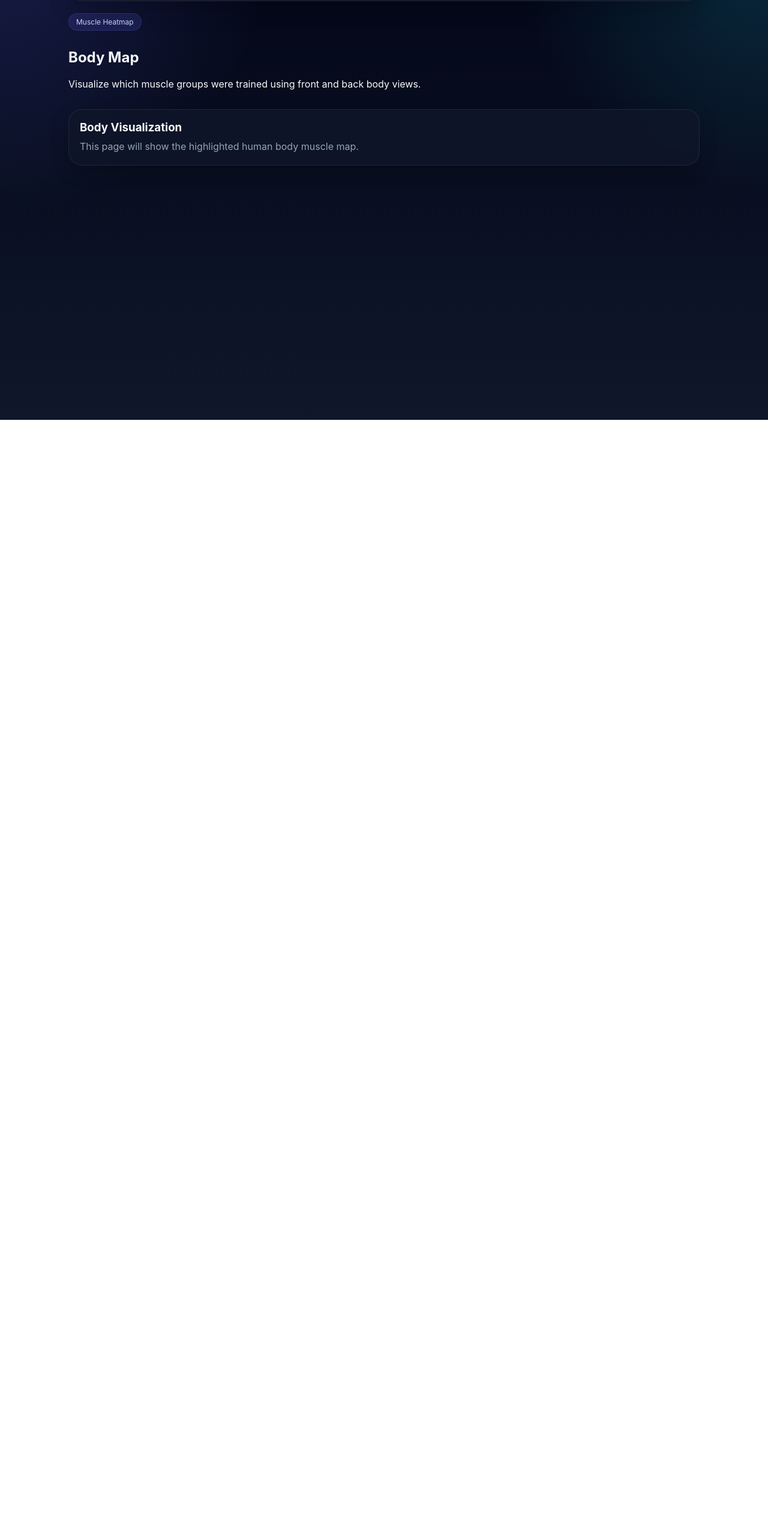
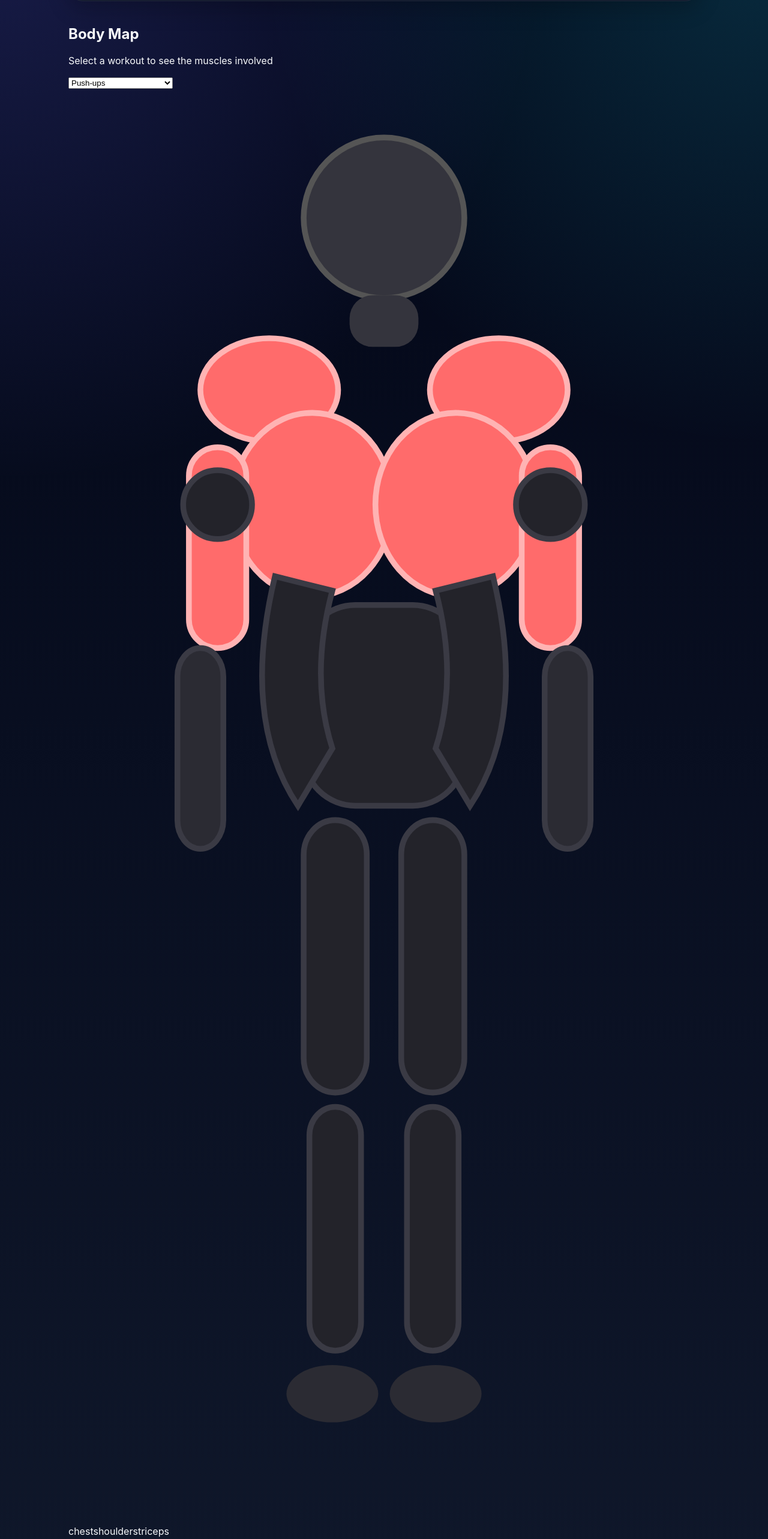
Before and after one commit to logeshk48/fitness-assistant, a React (Vite) app: page /body-map in a window 1280 px wide. Shown: the part 100-2666 px from the top of the page at 60% size. Before the commit the page ends 800 px from the top, so only its background shows below. Built offline with nearby package versions, Linux system fonts and the light colour scheme.

Commit message:
workout ui updated

```diff
--- /dev/null
+++ b/src/data/bodyMapData.js
@@ -0,0 +1,46 @@
+export const workoutMuscleMap = {
+  "Push-ups": {
+    primary: ["chest"],
+    secondary: ["shoulders", "triceps"],
+  },
+  "Incline Push-ups": {
+    primary: ["chest"],
+    secondary: ["shoulders", "triceps"],
+  },
+  "Decline Push-ups": {
+    primary: ["shoulders", "chest"],
+    secondary: ["triceps"],
+  },
+  "Diamond Push-ups": {
+    primary: ["triceps"],
+    secondary: ["chest", "shoulders"],
+  },
+  "Pull-ups": {
+    primary: ["lats"],
+    secondary: ["biceps", "shoulders"],
+  },
+  "Chin-ups": {
+    primary: ["biceps", "lats"],
+    secondary: ["shoulders"],
+  },
+  "Squats": {
+    primary: ["quads"],
+    secondary: ["glutes", "calves"],
+  },
+  "Lunges": {
+    primary: ["quads", "glutes"],
+    secondary: ["hamstrings", "calves"],
+  },
+  "Plank": {
+    primary: ["abs"],
+    secondary: ["shoulders"],
+  },
+  "Dumbbell Shoulder Press": {
+    primary: ["shoulders"],
+    secondary: ["triceps"],
+  },
+  "Dumbbell Bench Press": {
+    primary: ["chest"],
+    secondary: ["triceps", "shoulders"],
+  },
+};
--- a/src/index.css
+++ b/src/index.css
@@ -250,7 +250,7 @@ a {
 
 .set-row {
   display: grid;
-  grid-template-columns: 70px 1fr 90px;
+  grid-template-columns: 70px 1fr 1fr 90px;
   gap: 10px;
   align-items: center;
 }
@@ -657,3 +657,20 @@ a {
     grid-template-columns: repeat(2, 1fr);
   }
 }
+.workout-select-card.active {
+  border: 1px solid #6366f1;
+  box-shadow: 0 0 0 1px #6366f1, 0 10px 30px rgba(99,102,241,0.3);
+}
+.workout-select-card.active {
+  border: 1px solid #6366f1;
+  box-shadow: 0 0 0 1px #6366f1, 0 10px 30px rgba(99,102,241,0.3);
+}
+.primary-btn {
+  background: linear-gradient(135deg, #6366f1, #22d3ee);
+  transition: 0.2s;
+}
+
+.primary-btn:hover {
+  transform: scale(1.02);
+  box-shadow: 0 12px 30px rgba(99,102,241,0.4);
+}
--- a/src/pages/BodyMap.jsx
+++ b/src/pages/BodyMap.jsx
@@ -1,20 +1,99 @@
+import { useMemo, useState } from "react";
+import { workoutMuscleMap } from "../data/bodyMapData";
+import "./BodyMap.css";
 const BodyMap = () => {
+  const [selectedWorkout, setSelectedWorkout] = useState("Push-ups");
+
+  const activeMuscles = useMemo(() => {
+    const workout = workoutMuscleMap[selectedWorkout];
+    if (!workout) return [];
+    return [...workout.primary, ...workout.secondary];
+  }, [selectedWorkout]);
+
+  const isActive = (muscle) => activeMuscles.includes(muscle);
+
+  const getMuscleStyle = (muscle) => ({
+    fill: isActive(muscle) ? "#ff6b6b" : "#23232a",
+    stroke: isActive(muscle) ? "#ffb3b3" : "#3a3a44",
+    strokeWidth: 2,
+    transition: "all 0.3s ease",
+  });
+
   return (
-    <section className="page-section">
-      <div className="section-header">
-        <span className="hero-tag">Muscle Heatmap</span>
-        <h2>Body Map</h2>
-        <p>
-          Visualize which muscle groups were trained using front and back body
-          views.
+    <div className="bodymap-page">
+      <div className="bodymap-card">
+        <h2 className="bodymap-title">Body Map</h2>
+        <p className="bodymap-subtitle">
+          Select a workout to see the muscles involved
         </p>
+
+        <select
+          className="bodymap-select"
+          value={selectedWorkout}
+          onChange={(e) => setSelectedWorkout(e.target.value)}
+        >
+          {Object.keys(workoutMuscleMap).map((workout) => (
+            <option key={workout} value={workout}>
+              {workout}
+            </option>
+          ))}
+        </select>
+
+        <div className="bodymap-svg-wrap">
+          <svg
+            viewBox="0 0 220 500"
+            className="bodymap-svg"
+            xmlns="http://www.w3.org/2000/svg"
+          >
+            <circle cx="110" cy="45" r="28" fill="#34343d" stroke="#555" strokeWidth="2" />
+            <rect x="98" y="72" width="24" height="18" rx="8" fill="#34343d" />
+
+            <ellipse cx="70" cy="105" rx="24" ry="18" style={getMuscleStyle("shoulders")} />
+            <ellipse cx="150" cy="105" rx="24" ry="18" style={getMuscleStyle("shoulders")} />
+
+            <ellipse cx="85" cy="145" rx="28" ry="32" style={getMuscleStyle("chest")} />
+            <ellipse cx="135" cy="145" rx="28" ry="32" style={getMuscleStyle("chest")} />
+
+            <rect x="82" y="180" width="56" height="70" rx="18" style={getMuscleStyle("abs")} />
+
+            <rect x="42" y="125" width="20" height="70" rx="10" style={getMuscleStyle("triceps")} />
+            <rect x="158" y="125" width="20" height="70" rx="10" style={getMuscleStyle("triceps")} />
+
+            <rect x="38" y="195" width="16" height="70" rx="10" fill="#2b2b33" stroke="#3a3a44" strokeWidth="2" />
+            <rect x="166" y="195" width="16" height="70" rx="10" fill="#2b2b33" stroke="#3a3a44" strokeWidth="2" />
+
+            <path
+              d="M72 170 Q60 220 80 250 L92 230 Q84 205 92 175 Z"
+              style={getMuscleStyle("lats")}
+            />
+            <path
+              d="M148 170 Q160 220 140 250 L128 230 Q136 205 128 175 Z"
+              style={getMuscleStyle("lats")}
+            />
+
+            <circle cx="52" cy="145" r="12" style={getMuscleStyle("biceps")} />
+            <circle cx="168" cy="145" r="12" style={getMuscleStyle("biceps")} />
+
+            <rect x="82" y="255" width="22" height="95" rx="12" style={getMuscleStyle("quads")} />
+            <rect x="116" y="255" width="22" height="95" rx="12" style={getMuscleStyle("quads")} />
+
+            <rect x="84" y="355" width="18" height="85" rx="10" style={getMuscleStyle("calves")} />
+            <rect x="118" y="355" width="18" height="85" rx="10" style={getMuscleStyle("calves")} />
+
+            <ellipse cx="92" cy="455" rx="16" ry="10" fill="#2b2b33" />
+            <ellipse cx="128" cy="455" rx="16" ry="10" fill="#2b2b33" />
+          </svg>
+        </div>
+
+        <div className="bodymap-tags">
+          {activeMuscles.map((muscle) => (
+            <span key={muscle} className="bodymap-tag">
+              {muscle}
+            </span>
+          ))}
+        </div>
       </div>
-
-      <div className="info-card">
-        <h3>Body Visualization</h3>
-        <p>This page will show the highlighted human body muscle map.</p>
-      </div>
-    </section>
+    </div>
   );
 };
 
--- a/src/pages/Workouts.jsx
+++ b/src/pages/Workouts.jsx
@@ -6,9 +6,9 @@ import {
 } from "../data/exercises";
 
 const createDefaultSets = () => [
-  { id: 1, reps: "" },
-  { id: 2, reps: "" },
-  { id: 3, reps: "" },
+  { id: 1, reps: "", weight: "" },
+  { id: 2, reps: "", weight: "" },
+  { id: 3, reps: "", weight: "" },
 ];
 
 const Workouts = () => {
@@ -66,6 +66,11 @@ const Workouts = () => {
       prevSets.map((set) => (set.id === id ? { ...set, reps: value } : set))
     );
   };
+  const handleSetWeightChange = (id, value) => {
+  setSets((prevSets) =>
+    prevSets.map((set) => (set.id === id ? { ...set, weight: value } : set))
+  );
+};
 
   const handleAddSet = () => {
     setSets((prevSets) => [
@@ -149,6 +154,10 @@ const Workouts = () => {
           <strong>
             {filledSets}/{totalSets}
           </strong>
+        </div>
+        <div className="premium-stat-card">
+          <span>Today</span>
+          <strong>{savedWorkouts.length}</strong>
         </div>
       </div>
 
@@ -329,6 +338,17 @@ const Workouts = () => {
                   handleSetRepsChange(set.id, event.target.value)
                 }
               />
+              {selectedEquipment === "With Weight" && (
+                <input
+                  type="number"
+                  min="0"
+                  placeholder="Weight (kg)"
+                  value={set.weight}
+                  onChange={(event) =>
+                    handleSetWeightChange(set.id, event.target.value)
+                  }
+                  />
+                  )}
 
               <button
                 type="button"
@@ -357,7 +377,10 @@ const Workouts = () => {
         </div>
 
         {savedWorkouts.length === 0 ? (
-          <div className="empty-state-card">No workouts saved yet.</div>
+          <div className="empty-state-card">
+            <div style={{ fontSize: "28px" }}>🏋️</div>
+            <p>No workouts saved yet</p>
+          </div>
         ) : (
           <div className="saved-workouts-list">
             {savedWorkouts.map((item) => (
@@ -387,8 +410,11 @@ const Workouts = () => {
                   {item.sets.map((set) => (
                     <span key={set.id} className="saved-set-pill">
                       Set {set.id}: {set.reps} reps
-                    </span>
-                  ))}
+                      {item.equipmentType === "With Weight" && set.weight
+                        ? ` • ${set.weight} kg`
+                        : ""}
+                      </span>
+                    ))}
                 </div>
               </div>
             ))}
```
Also changed, not shown: src/pages/BodyMap.css (added).
